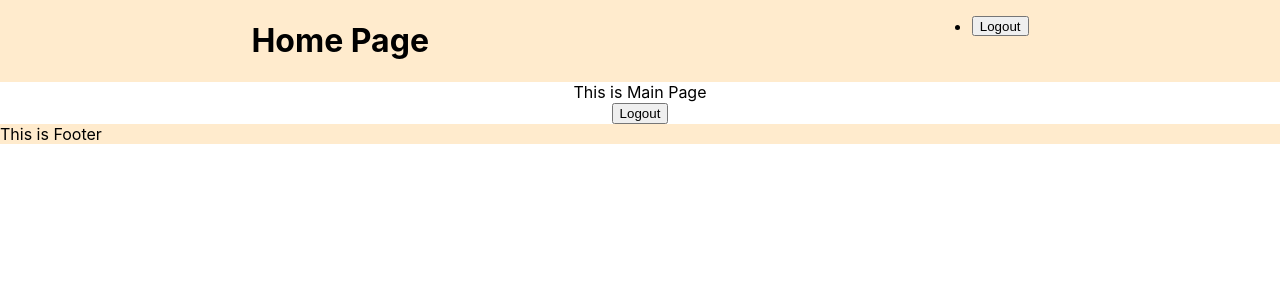
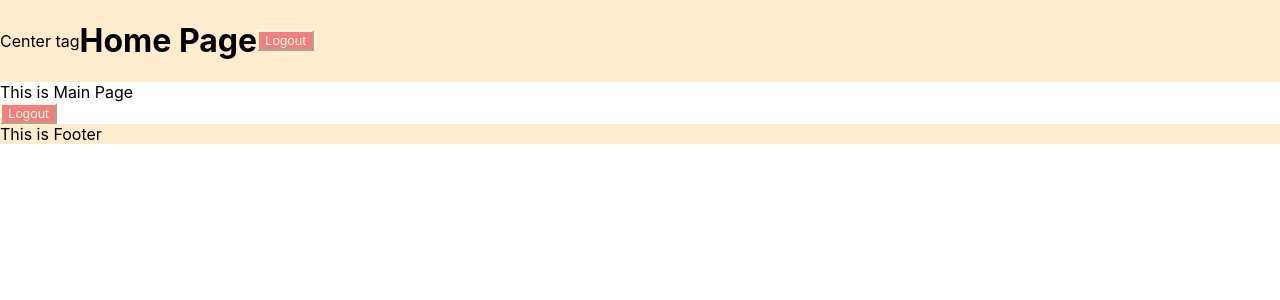
Before and after one commit to ACPRAJ/React-Samples, a React (Create React App) app in the folder simple-multipage-app/: page / in a window 1280 px wide. Shown: the top 300 px of the page. Built offline with nearby package versions, Linux system fonts and the light colour scheme.

Commit message:
Some more changes

```diff
--- a/simple-multipage-app/src/App.css
+++ b/simple-multipage-app/src/App.css
@@ -39,13 +39,16 @@
 
 .Header {
   display: flex;
-  justify-content: space-around;
-  min-height: 10%;
+  /* flex-direction: column; */
+  align-items: center;
+  /*justify-content: center;*/
+  min-height: 10vh;
   background: blanchedalmond;
+  background-image: linear-gradient(rgb(1, 92, 1) rgb(255, 255, 0));
   color: black;
 }
 
-.Header > .Header-Heading {
+.Header-Heading {
   vertical-align: center !important;
 }
 
@@ -53,9 +56,7 @@
   width: auto;
   height: 20px;
   vertical-align: bottom;
-
 }
-
 
 .Footer {
   min-height: 5%;
@@ -63,3 +64,9 @@
   display: flex;
   background: blanchedalmond;
 }
+
+.Logout-button {
+  background: lightcoral;
+  color: cornsilk;
+  border-color: cornsilk;
+}
--- a/simple-multipage-app/src/App.js
+++ b/simple-multipage-app/src/App.js
@@ -1,13 +1,13 @@
-import React from 'react';
-import logo from './logo.svg';
-import './App.css';
-import Login from './Components/Login';
-import MainPage from './Components/MainPage';
-import Footer from './Components/Footer';
+import React from "react";
+import logo from "./logo.svg";
+import "./App.css";
+import Login from "./Components/Login";
+import MainPage from "./Components/MainPage";
+import Footer from "./Components/Footer";
 
 function App() {
   return (
-    <div className="App">
+    <div>
       {/* <Login /> */}
       <MainPage />
     </div>
--- a/simple-multipage-app/src/Components/Header.js
+++ b/simple-multipage-app/src/Components/Header.js
@@ -1,18 +1,16 @@
-import React, { Component } from 'react'
-import "../App.css"
+import React, { Component } from "react";
+import "../App.css";
 
 class Header extends Component {
-    render() {
-        return (
-            <div className="Header">
-                <h1 className="Header-Heading">Home Page</h1>
-                <ul>
-                    <li><button className="Logout-Header">Logout</button></li>
-                </ul>
-
-            </div>
-        )
-    }
+  render() {
+    return (
+      <div className="Header">
+        <center>Center tag</center>
+        <h1>Home Page</h1>
+        <button className="Logout-button">Logout</button>
+      </div>
+    );
+  }
 }
 
-export default Header
+export default Header;
--- a/simple-multipage-app/src/Components/MainPage.js
+++ b/simple-multipage-app/src/Components/MainPage.js
@@ -1,22 +1,22 @@
-import React, { Component } from 'react'
-import Login from './Login'
-import Header from './Header'
-import Footer from './Footer'
+import React, { Component } from "react";
+import Login from "./Login";
+import Header from "./Header";
+import Footer from "./Footer";
 
 class MainPage extends Component {
   constructor(props) {
-        super(props)
+    super(props);
 
     this.state = {
       isLoggedIn: true
-        }
+    };
   }
 
   onLogoutClicked = () => {
     this.setState({
       isLoggedIn: false
-        })
-    }
+    });
+  };
 
   render() {
     if (this.state.isLoggedIn)
@@ -24,15 +24,14 @@ class MainPage extends Component {
         <div>
           <Header />
           <div>This is Main Page</div>
-                    <button onClick={this.onLogoutClicked}>Logout</button>
+          <button onClick={this.onLogoutClicked} className="Logout-button">
+            Logout
+          </button>
           <Footer />
         </div>
-            )
-        else
-            return (
-                <Login />
-            )
+      );
+    else return <Login />;
   }
 }
 
-export default MainPage
+export default MainPage;
```
Lines whose indentation alone changed are shown as unchanged.
